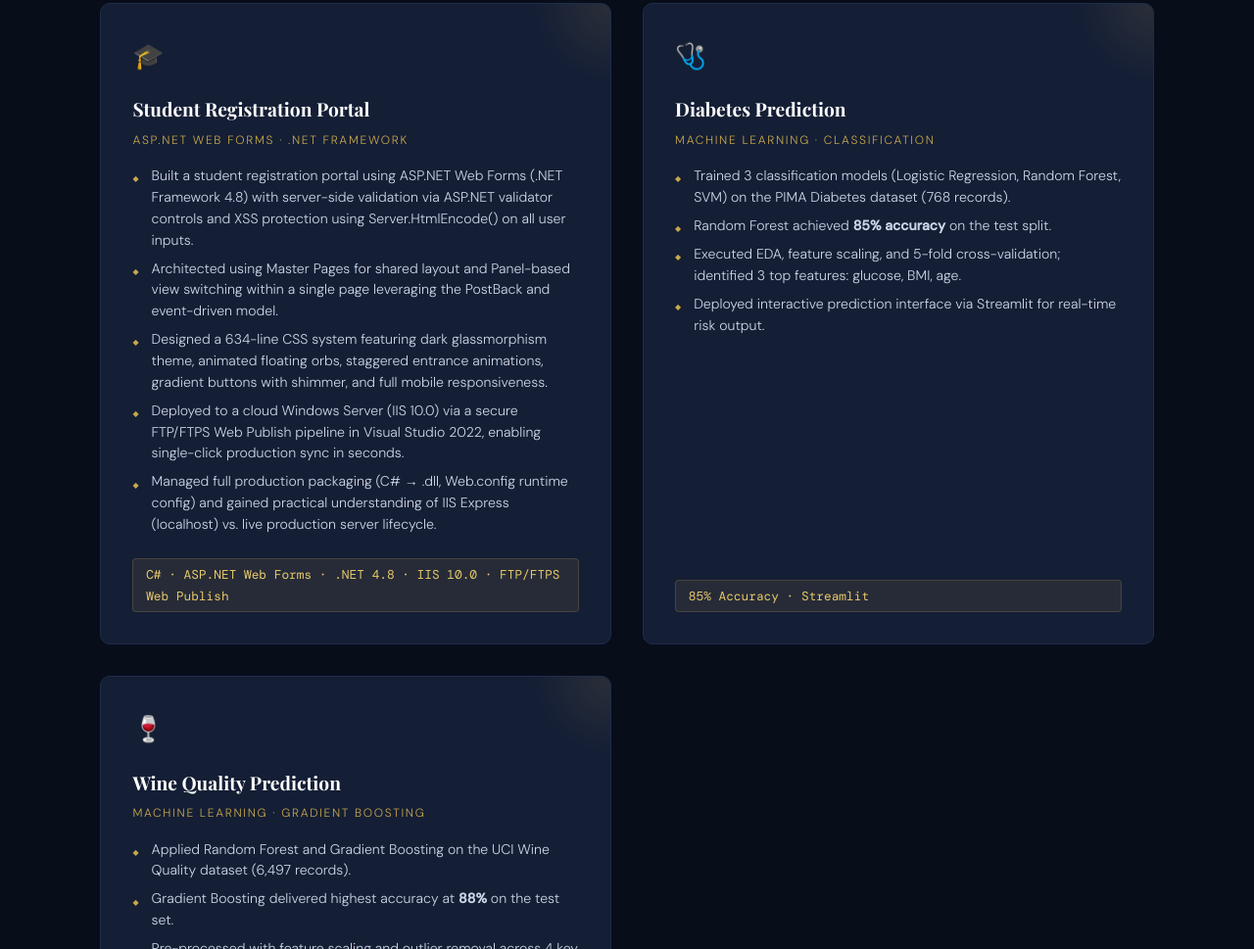
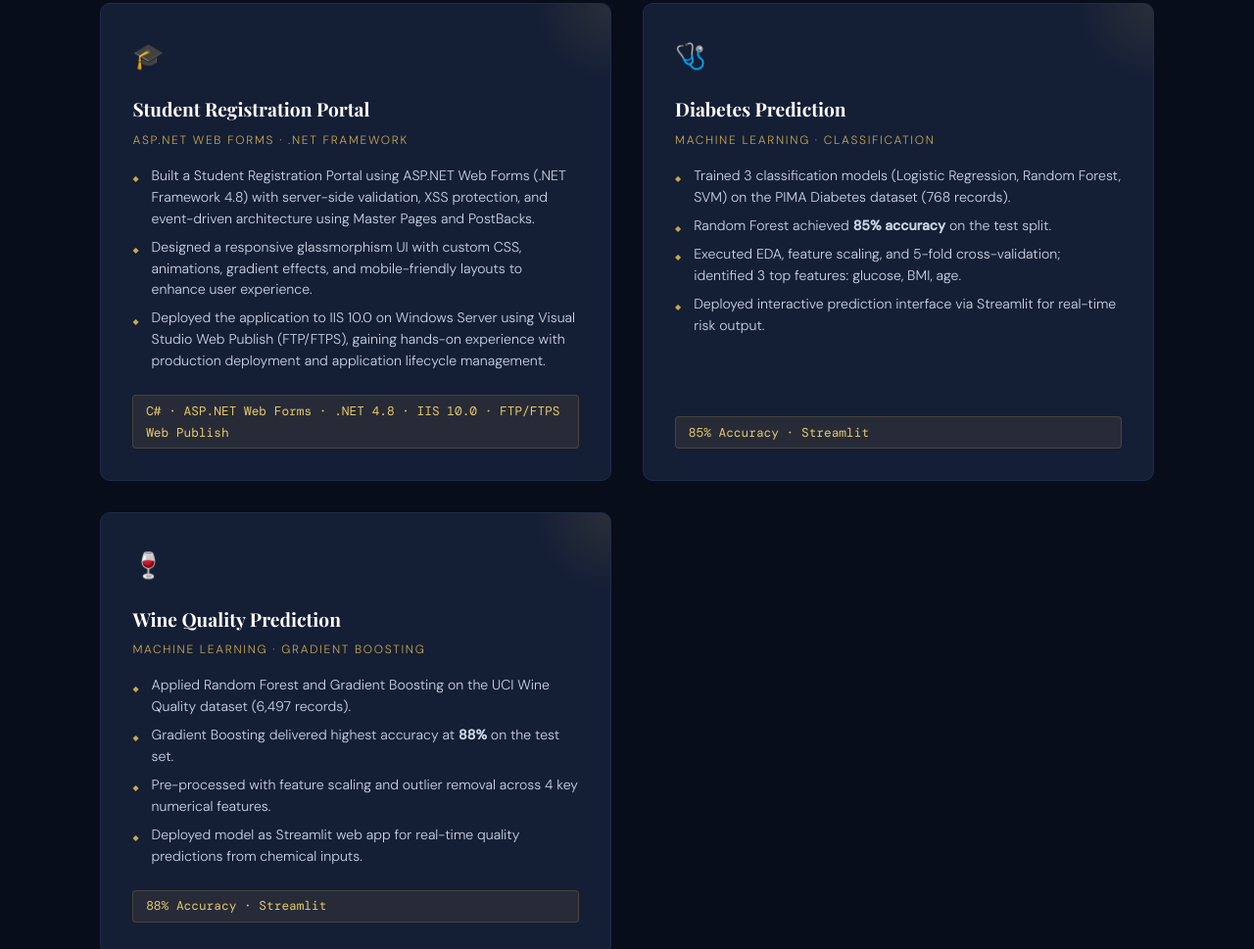
Before and after one commit to Pankaj122002/Pankaj122002.github.io, a plain HTML site: page index.html in a window 1280 px wide. Shown: the part 4457-5426 px from the top of the page at 98% size. Drawn offline with nearby package versions, Linux system fonts and the light colour scheme; a web font is replaced by a local one.

Commit message:
Revise project details for Student Registration Portal
Updated project description for the Student Registration Portal to enhance clarity and conciseness.

```diff
--- a/index.html
+++ b/index.html
@@ -942,11 +942,13 @@
       <div class="project-name">Student Registration Portal</div>
       <div class="project-type">ASP.NET Web Forms · .NET Framework</div>
       <ul class="project-bullets">
-        <li>Built a student registration portal using ASP.NET Web Forms (.NET Framework 4.8) with server-side validation via ASP.NET validator controls and XSS protection using Server.HtmlEncode() on all user inputs.</li>
-        <li>Architected using Master Pages for shared layout and Panel-based view switching within a single page leveraging the PostBack and event-driven model.</li>
-        <li>Designed a 634-line CSS system featuring dark glassmorphism theme, animated floating orbs, staggered entrance animations, gradient buttons with shimmer, and full mobile responsiveness.</li>
-        <li>Deployed to a cloud Windows Server (IIS 10.0) via a secure FTP/FTPS Web Publish pipeline in Visual Studio 2022, enabling single-click production sync in seconds.</li>
-        <li>Managed full production packaging (C# → .dll, Web.config runtime config) and gained practical understanding of IIS Express (localhost) vs. live production server lifecycle.</li>
+        <li>Built a Student Registration Portal using ASP.NET Web Forms (.NET Framework 4.8) with server-side validation, XSS
+protection, and event-driven architecture using Master Pages and PostBacks.
+</li>
+        <li>Designed a responsive glassmorphism UI with custom CSS, animations, gradient effects, and mobile-friendly layouts to
+enhance user experience. </li>
+        <li>Deployed the application to IIS 10.0 on Windows Server using Visual Studio Web Publish (FTP/FTPS), gaining hands-on
+experience with production deployment and application lifecycle management. </li>
       </ul>
       <span class="project-acc">C# · ASP.NET Web Forms · .NET 4.8 · IIS 10.0 · FTP/FTPS Web Publish</span>
     </div>
```
